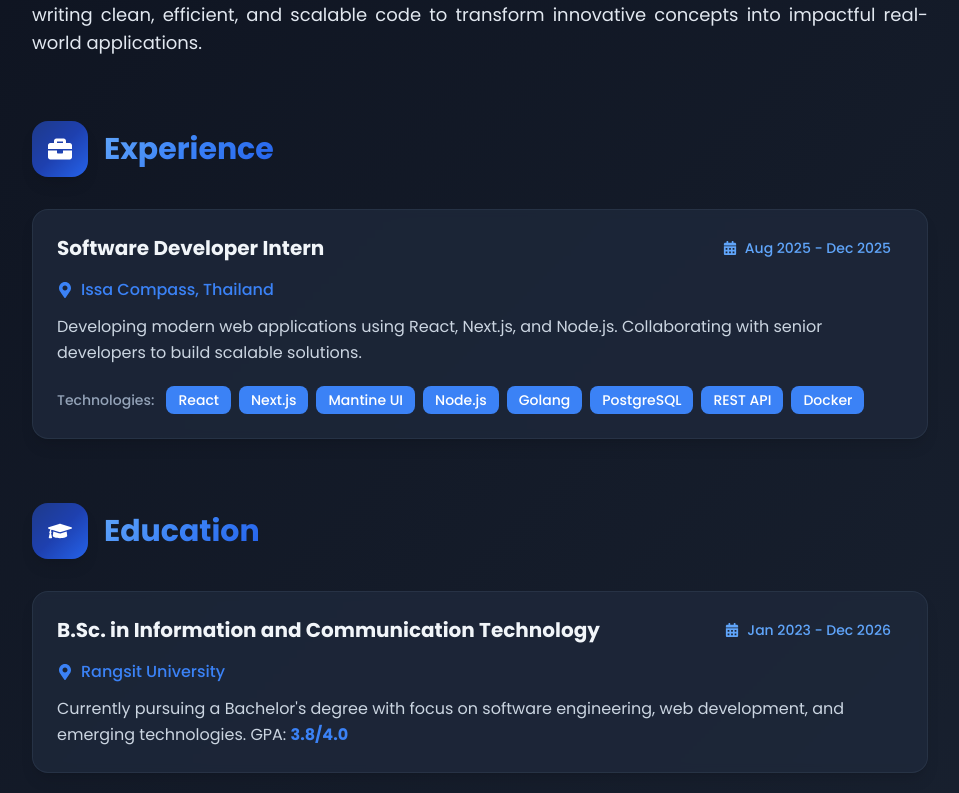
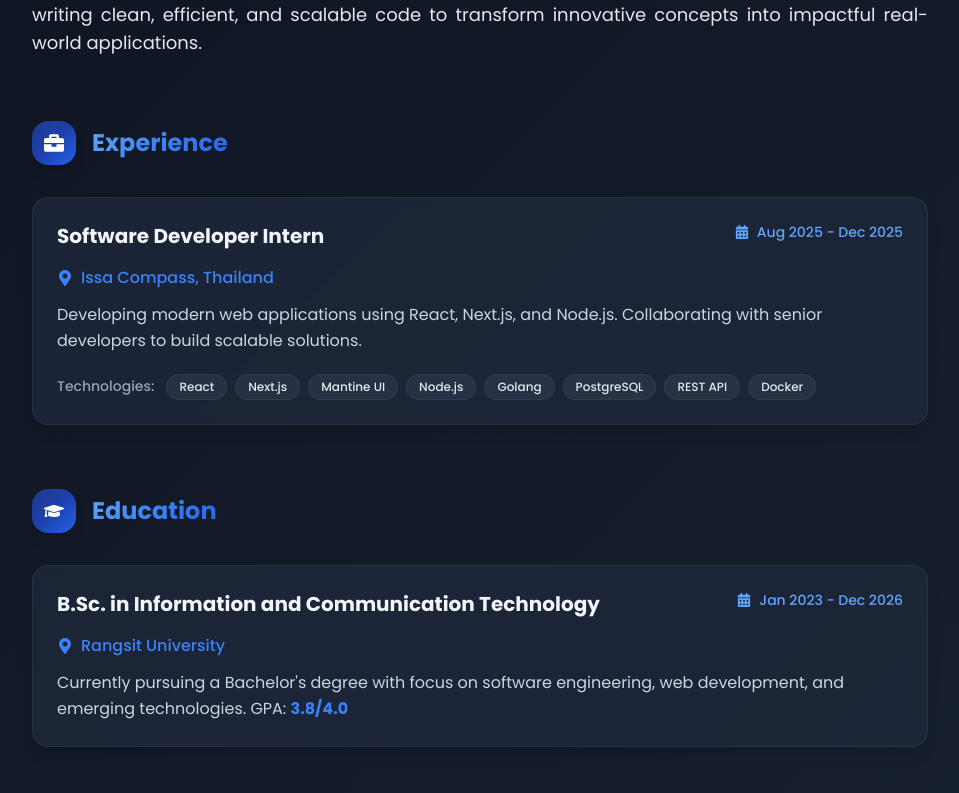
Before and after one commit to henryIsHim/my-portfolio, a Next.js app: page / in a window 1280 px wide. Shown: the part 1007-1800 px from the top of the page, without its empty margins (160-1119 px from the left). Built offline with nearby package versions, Linux system fonts and the light colour scheme.

Commit message:
Improve UX of About and Contact components

```diff
--- a/src/app/components/contactForm.jsx
+++ b/src/app/components/contactForm.jsx
@@ -47,7 +47,7 @@ export default function ContactForm() {
   };
 
   return (
-    <form onSubmit={handleSubmit} className="w-full max-w-lg mx-auto glass-effect border border-slate-300/30 dark:border-slate-600/30 rounded-2xl shadow-lg p-8 space-y-6">
+    <form onSubmit={handleSubmit} className="w-full max-w-2xl sm:max-w-lg mx-auto glass-effect border border-slate-300/30 dark:border-slate-600/30 rounded-2xl shadow-lg p-4 sm:p-8 space-y-6">
       <div>
         <label htmlFor="name" className="block text-sm font-semibold text-gray-800 dark:text-slate-100 mb-2">Name</label>
         <input
@@ -84,7 +84,7 @@ export default function ContactForm() {
           placeholder="Drop your message here..."
           required
           rows={5}
-          className="w-full px-5 py-3 border border-slate-300/50 dark:border-slate-600/30 rounded-lg bg-white/90 dark:bg-slate-700/50 text-gray-900 dark:text-slate-50 text-base focus:outline-none focus:ring-2 focus:ring-brand-blue-500 focus:border-brand-blue-500 transition resize-none placeholder-gray-500 dark:placeholder-slate-300"
+          className="w-full px-5 py-4 sm:py-3 border border-slate-300/50 dark:border-slate-600/30 rounded-lg bg-white/90 dark:bg-slate-700/50 text-gray-900 dark:text-slate-50 text-base focus:outline-none focus:ring-2 focus:ring-brand-blue-500 focus:border-brand-blue-500 transition resize-none placeholder-gray-500 dark:placeholder-slate-300"
         />
       </div>
       {error && <div className="text-red-400 text-sm font-medium">{error}</div>}
--- a/src/app/components/footer.jsx
+++ b/src/app/components/footer.jsx
@@ -25,6 +25,7 @@ export default function Footer() {
             <h3 className="text-slate-900 dark:text-slate-50 font-semibold mb-4">Quick Links</h3>
             <nav className="flex flex-col space-y-2">
               <a href="#about" className="text-gray-700 dark:text-slate-200 hover:text-brand-blue-500 dark:hover:text-brand-blue-500 transition-colors duration-300">About</a>
+              <a href="#skills" className="text-gray-700 dark:text-slate-200 hover:text-brand-blue-500 dark:hover:text-brand-blue-500 transition-colors duration-300">Skills</a>
               <a href="#projects" className="text-gray-700 dark:text-slate-200 hover:text-brand-blue-500 dark:hover:text-brand-blue-500 transition-colors duration-300">Projects</a>
               <a href="#contact" className="text-gray-700 dark:text-slate-200 hover:text-brand-blue-500 dark:hover:text-brand-blue-500 transition-colors duration-300">Contact</a>
               <a
--- a/src/app/page.jsx
+++ b/src/app/page.jsx
@@ -165,10 +165,10 @@ export default function HomePage() {
               className="space-y-8"
             >
               <div className="flex items-center gap-4 mb-8">
-                <div className="p-4 bg-gradient-blue rounded-2xl shadow-lg">
-                  <FaBriefcase className="text-white text-2xl" />
+                <div className="p-3 bg-gradient-blue rounded-2xl shadow-lg">
+                  <FaBriefcase className="text-white text-xl" />
                 </div>
-                <h3 className="text-3xl font-bold gradient-text">Experience</h3>
+                <h3 className="text-2xl font-bold gradient-text">Experience</h3>
               </div>
 
               {/* Experience Card */}
@@ -180,11 +180,11 @@ export default function HomePage() {
                 className="w-full"
               >
                 <div className="bg-white/80 dark:bg-slate-800/80 backdrop-blur-sm rounded-2xl p-6 shadow-lg hover:shadow-xl transition-all duration-300 border border-slate-200/50 dark:border-slate-700/50">
-                  <div className="flex items-center justify-between mb-4">
+                  <div className="flex flex-col sm:flex-row sm:items-start sm:justify-between mb-4 gap-2">
                     <h4 className="text-xl font-bold text-gray-900 dark:text-slate-100">Software Developer Intern</h4>
-                    <div className="flex items-center bg-brand-blue-100 dark:bg-brand-blue-900/30 px-3 py-1 rounded-lg">
-                      <FaCalendarAlt className="mr-2 text-brand-blue-600 dark:text-brand-blue-400 text-sm" />
-                      <span className="text-brand-blue-600 dark:text-brand-blue-400 font-medium text-sm">Aug 2025 - Dec 2025</span>
+                    <div className="flex items-center text-brand-blue-600 dark:text-brand-blue-400 text-sm">
+                      <FaCalendarAlt className="mr-2" />
+                      <span className="font-medium whitespace-nowrap">Aug 2025 - Dec 2025</span>
                     </div>
                   </div>
 
@@ -201,14 +201,14 @@ export default function HomePage() {
                     <div>
                       <span className="text-sm font-medium text-gray-600 dark:text-slate-400 mr-3">Technologies:</span>
                       <div className="inline-flex flex-wrap gap-2 mt-1">
-                        <span className="px-3 py-1 bg-brand-blue-500 text-white rounded-lg text-sm font-medium">React</span>
-                        <span className="px-3 py-1 bg-brand-blue-500 text-white rounded-lg text-sm font-medium">Next.js</span>
-                        <span className="px-3 py-1 bg-brand-blue-500 text-white rounded-lg text-sm font-medium">Mantine UI</span>
-                        <span className="px-3 py-1 bg-brand-blue-500 text-white rounded-lg text-sm font-medium">Node.js</span>
-                        <span className="px-3 py-1 bg-brand-blue-500 text-white rounded-lg text-sm font-medium">Golang</span>
-                        <span className="px-3 py-1 bg-brand-blue-500 text-white rounded-lg text-sm font-medium">PostgreSQL</span>
-                        <span className="px-3 py-1 bg-brand-blue-500 text-white rounded-lg text-sm font-medium">REST API</span>
-                        <span className="px-3 py-1 bg-brand-blue-500 text-white rounded-lg text-sm font-medium">Docker</span>
+                        <span className="px-2 md:px-3 py-1 bg-slate-200/50 dark:bg-slate-700/50 text-gray-700 dark:text-slate-200 rounded-full text-xs font-medium border border-slate-400/30 dark:border-slate-600/30">React</span>
+                        <span className="px-2 md:px-3 py-1 bg-slate-200/50 dark:bg-slate-700/50 text-gray-700 dark:text-slate-200 rounded-full text-xs font-medium border border-slate-400/30 dark:border-slate-600/30">Next.js</span>
+                        <span className="px-2 md:px-3 py-1 bg-slate-200/50 dark:bg-slate-700/50 text-gray-700 dark:text-slate-200 rounded-full text-xs font-medium border border-slate-400/30 dark:border-slate-600/30">Mantine UI</span>
+                        <span className="px-2 md:px-3 py-1 bg-slate-200/50 dark:bg-slate-700/50 text-gray-700 dark:text-slate-200 rounded-full text-xs font-medium border border-slate-400/30 dark:border-slate-600/30">Node.js</span>
+                        <span className="px-2 md:px-3 py-1 bg-slate-200/50 dark:bg-slate-700/50 text-gray-700 dark:text-slate-200 rounded-full text-xs font-medium border border-slate-400/30 dark:border-slate-600/30">Golang</span>
+                        <span className="px-2 md:px-3 py-1 bg-slate-200/50 dark:bg-slate-700/50 text-gray-700 dark:text-slate-200 rounded-full text-xs font-medium border border-slate-400/30 dark:border-slate-600/30">PostgreSQL</span>
+                        <span className="px-2 md:px-3 py-1 bg-slate-200/50 dark:bg-slate-700/50 text-gray-700 dark:text-slate-200 rounded-full text-xs font-medium border border-slate-400/30 dark:border-slate-600/30">REST API</span>
+                        <span className="px-2 md:px-3 py-1 bg-slate-200/50 dark:bg-slate-700/50 text-gray-700 dark:text-slate-200 rounded-full text-xs font-medium border border-slate-400/30 dark:border-slate-600/30">Docker</span>
                       </div>
                     </div>
                   </div>
@@ -225,10 +225,10 @@ export default function HomePage() {
               className="space-y-8"
             >
               <div className="flex items-center gap-4 mb-8">
-                <div className="p-4 bg-gradient-blue rounded-2xl shadow-lg">
-                  <FaGraduationCap className="text-white text-2xl" />
+                <div className="p-3 bg-gradient-blue rounded-2xl shadow-lg">
+                  <FaGraduationCap className="text-white text-xl" />
                 </div>
-                <h3 className="text-3xl font-bold gradient-text">Education</h3>
+                <h3 className="text-2xl font-bold gradient-text">Education</h3>
               </div>
 
               {/* Education Card */}
@@ -240,11 +240,11 @@ export default function HomePage() {
                 className="w-full"
               >
                 <div className="bg-white/80 dark:bg-slate-800/80 backdrop-blur-sm rounded-2xl p-6 shadow-lg hover:shadow-xl transition-all duration-300 border border-slate-200/50 dark:border-slate-700/50">
-                  <div className="flex items-center justify-between mb-4">
+                  <div className="flex flex-col sm:flex-row sm:items-start sm:justify-between mb-4 gap-2">
                     <h4 className="text-xl font-bold text-gray-900 dark:text-slate-100">B.Sc. in Information and Communication Technology</h4>
-                    <div className="flex items-center bg-brand-blue-100 dark:bg-brand-blue-900/30 px-3 py-1 rounded-lg">
-                      <FaCalendarAlt className="mr-2 text-brand-blue-600 dark:text-brand-blue-400 text-sm" />
-                      <span className="text-brand-blue-600 dark:text-brand-blue-400 font-medium text-sm">Jan 2023 - Dec 2026</span>
+                    <div className="flex items-center text-brand-blue-600 dark:text-brand-blue-400 text-sm">
+                      <FaCalendarAlt className="mr-2" />
+                      <span className="font-medium whitespace-nowrap">Jan 2023 - Dec 2026</span>
                     </div>
                   </div>
 
@@ -305,7 +305,7 @@ export default function HomePage() {
       <Separator />
 
       {/* Contact Section */}
-      <section id="contact" className="max-w-3xl mx-auto px-4 py-8 md:py-16">
+      <section id="contact" className="max-w-3xl mx-auto py-8 md:py-16">
         <h2 className="text-2xl md:text-3xl font-bold text-center mb-3 gradient-text">Get in Touch</h2>
         <p className="text-center text-gray-800 dark:text-slate-200 mb-8 md:mb-12 max-w-md mx-auto px-4">
           I’m always open to discussing new projects, opportunities, or potential collaborations. Please feel free to reach out — I’ll respond promptly.
```
